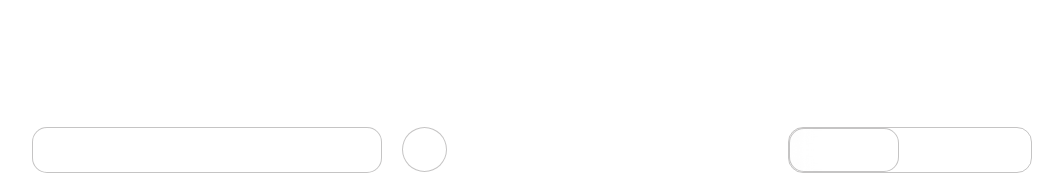
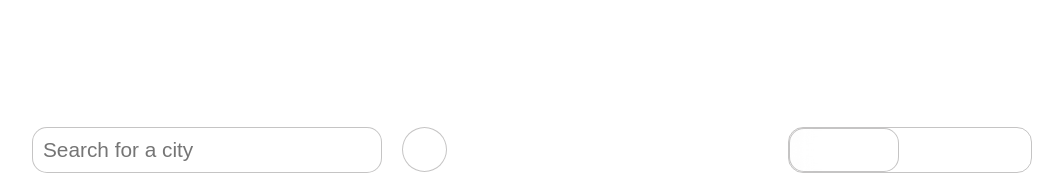
Before and after one commit to Officerk-49/weather-app, a website built with webpack: page src/index.html in a window 1280 px wide. Shown: the top 190 px of the page, without its empty margins (108-1171 px from the left). Built offline with nearby package versions, Linux system fonts and the light colour scheme; no server answers.

Commit message:
Added a placeholder to the search input

```diff
--- a/src/index.html
+++ b/src/index.html
@@ -17,7 +17,12 @@
       <main>
          <div class="control-row">
             <form action="" id="weather-form">
-               <input type="text" id="weather-input" name="weather-input" />
+               <input
+                  type="text"
+                  id="weather-input"
+                  name="weather-input"
+                  placeholder="Search for a city"
+               />
                <button type="submit" id="form-submit-btn">
                   <svg
                      xmlns="http://www.w3.org/2000/svg"
```
